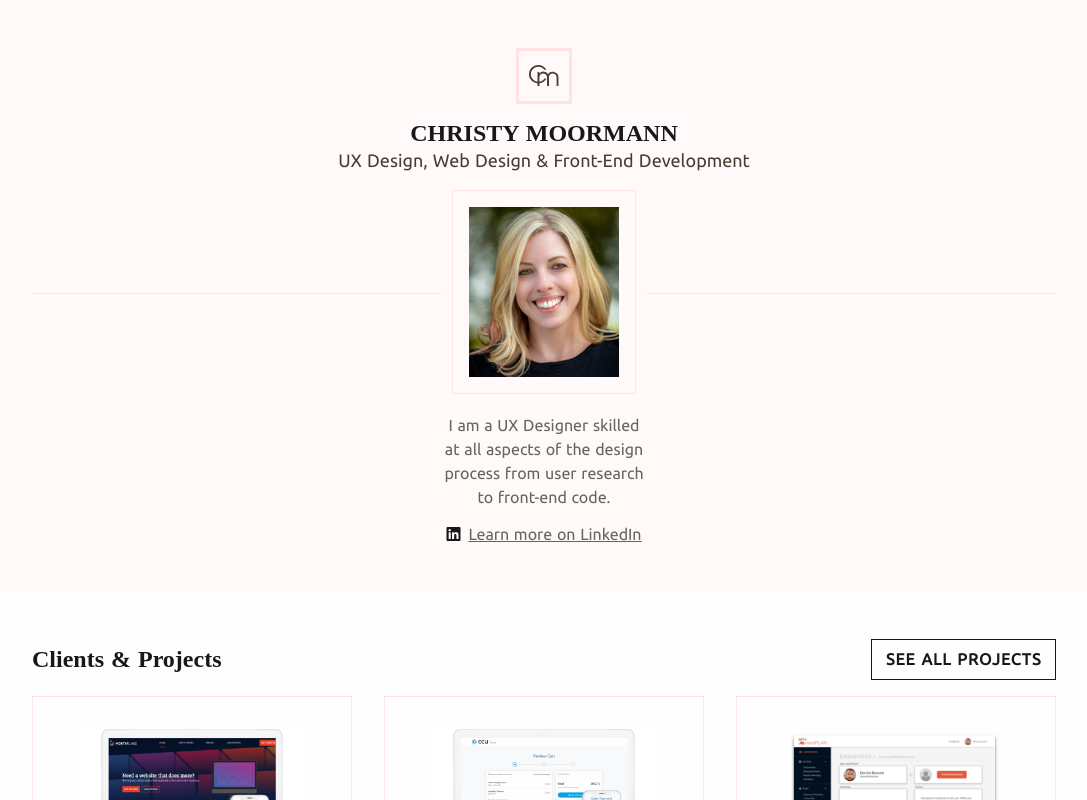
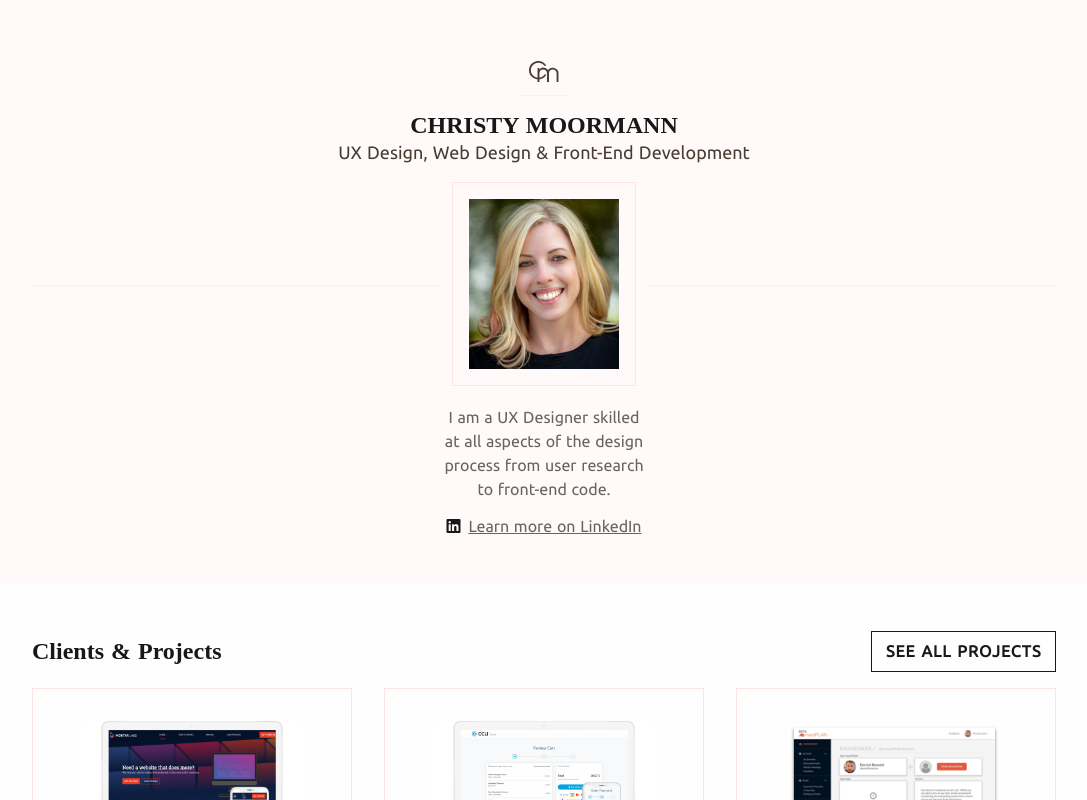
Before and after one commit to cm8011/christymoormann, a Nuxt app: page / in a window 1280 px wide. Shown: the top 800 px of the page, without its empty margins (96-1183 px from the left). Built offline with nearby package versions, Linux system fonts and the light colour scheme; a web font is replaced by a local one.

Commit message:
One more change to logo behavior

```diff
--- a/components/Header.vue
+++ b/components/Header.vue
@@ -70,10 +70,10 @@ header {
     grid-area: logo;
     .logo-mark {
       background-color: $white2;
-      border: 3px solid $pink;
+      border-bottom: 1px solid rgba($pink, 0.5);
       // border-radius: 6rem;
-      height: 3.5rem;
-      width: 3.5rem;
+      height: 3rem;
+      width: 3rem;
       display: flex;
       justify-content: center;
       margin: 0 auto 1rem;
--- a/components/ProfileImage.vue
+++ b/components/ProfileImage.vue
@@ -41,7 +41,7 @@ export default {
     grid-template-columns: 1fr;
   }
   > div:first-child, > div:nth-child(3) {
-    background-color: $pink;
+    background-color: rgba($pink, 0.5);
     height: 1px;
     width: 100%;
   }
```
